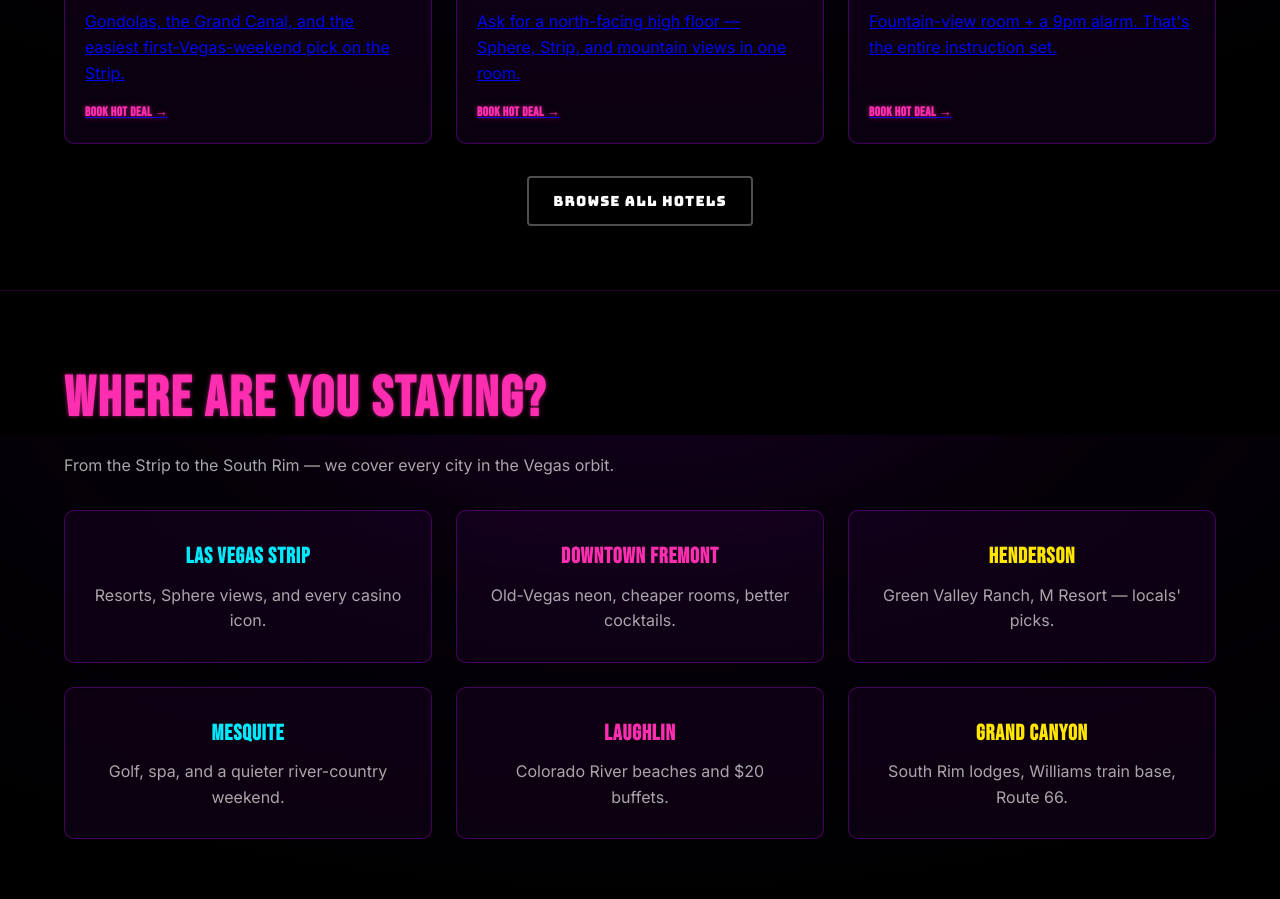
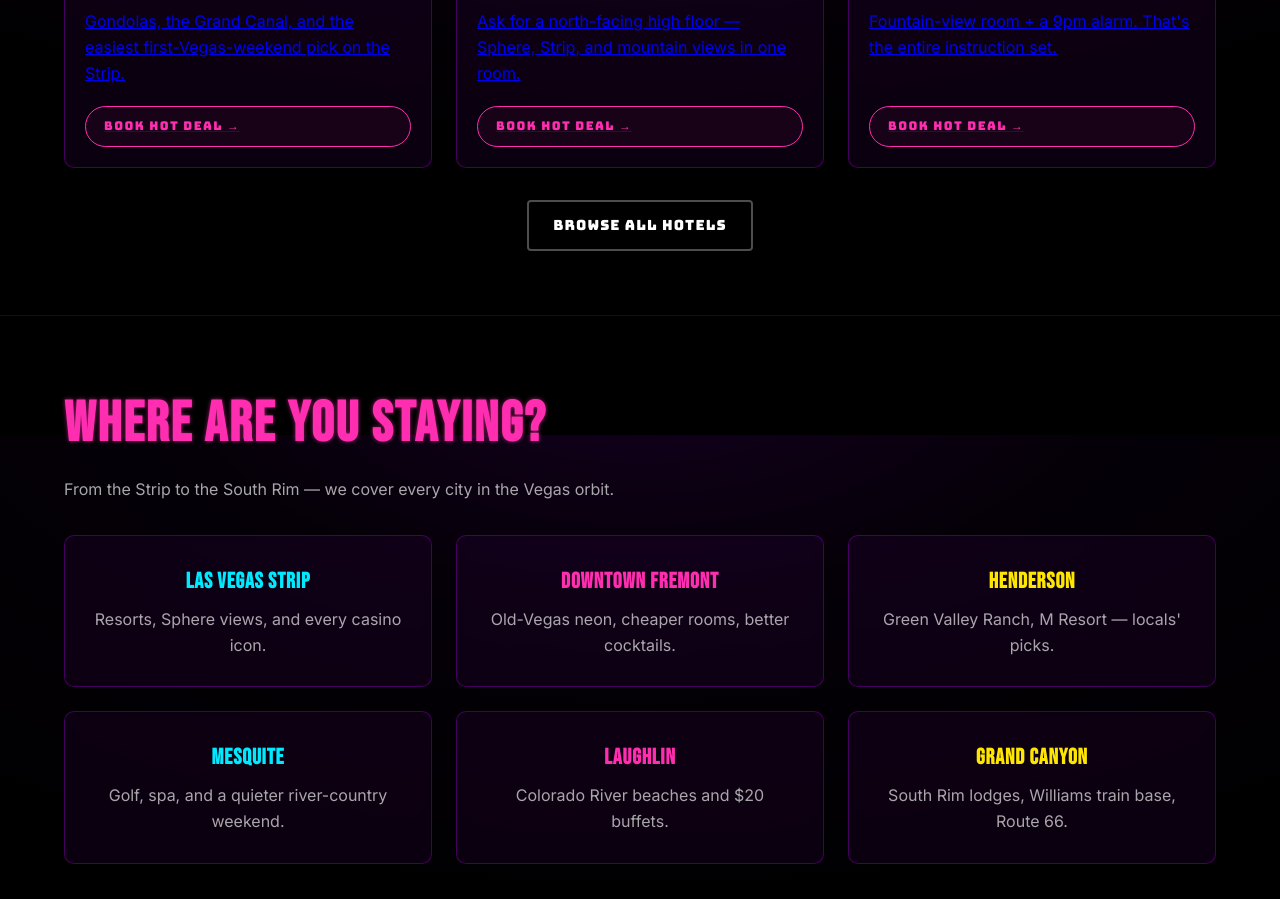
Before and after one commit to downtick/thevegashub, a website: page index.html in a window 1280 px wide. Shown: the part 1165-2064 px from the top of the page. Drawn offline with nearby package versions, Linux system fonts and the light colour scheme.

Commit message:
Homepage: replace blurry 'BOOK HOT DEAL' text with crisp pink pill button
Removed the neon-pink text-shadow glow (source of blur at 13px) and
swapped in a bordered pink pill matching the CTA style used on city
pages' hotel cards.

```diff
--- a/index.html
+++ b/index.html
@@ -131,7 +131,7 @@
           <h3 class="headline" style="font-size:28px; margin:12px 0 4px;">The Venetian</h3>
           <p style="color:var(--text-muted); font-size:13px; margin:0 0 12px;">Mid-Strip · All-Suite</p>
           <p style="margin:0 0 16px;">Gondolas, the Grand Canal, and the easiest first-Vegas-weekend pick on the Strip.</p>
-          <span class="display neon-pink" style="font-size:13px;">BOOK HOT DEAL →</span>
+          <span style="display:inline-block; font-family:'Bungee',sans-serif; font-size:12px; letter-spacing:.12em; padding:10px 18px; border-radius:999px; border:1.5px solid var(--neon-pink); color:var(--neon-pink); background:rgba(255,46,176,.05); margin-top:4px;">BOOK HOT DEAL →</span>
         </div>
       </a>
       <a class="card" href="/hotels/las-vegas-strip#wynn">
@@ -141,7 +141,7 @@
           <h3 class="headline" style="font-size:28px; margin:12px 0 4px;">Wynn Las Vegas</h3>
           <p style="color:var(--text-muted); font-size:13px; margin:0 0 12px;">North Strip · Luxury</p>
           <p style="margin:0 0 16px;">Ask for a north-facing high floor — Sphere, Strip, and mountain views in one room.</p>
-          <span class="display neon-pink" style="font-size:13px;">BOOK HOT DEAL →</span>
+          <span style="display:inline-block; font-family:'Bungee',sans-serif; font-size:12px; letter-spacing:.12em; padding:10px 18px; border-radius:999px; border:1.5px solid var(--neon-pink); color:var(--neon-pink); background:rgba(255,46,176,.05); margin-top:4px;">BOOK HOT DEAL →</span>
         </div>
       </a>
       <a class="card" href="/hotels/henderson#red-rock">
@@ -151,7 +151,7 @@
           <h3 class="headline" style="font-size:28px; margin:12px 0 4px;">Bellagio</h3>
           <p style="color:var(--text-muted); font-size:13px; margin:0 0 12px;">Mid-Strip · Fountains</p>
           <p style="margin:0 0 16px;">Fountain-view room + a 9pm alarm. That's the entire instruction set.</p>
-          <span class="display neon-pink" style="font-size:13px;">BOOK HOT DEAL →</span>
+          <span style="display:inline-block; font-family:'Bungee',sans-serif; font-size:12px; letter-spacing:.12em; padding:10px 18px; border-radius:999px; border:1.5px solid var(--neon-pink); color:var(--neon-pink); background:rgba(255,46,176,.05); margin-top:4px;">BOOK HOT DEAL →</span>
         </div>
       </a>
     </div>
```
